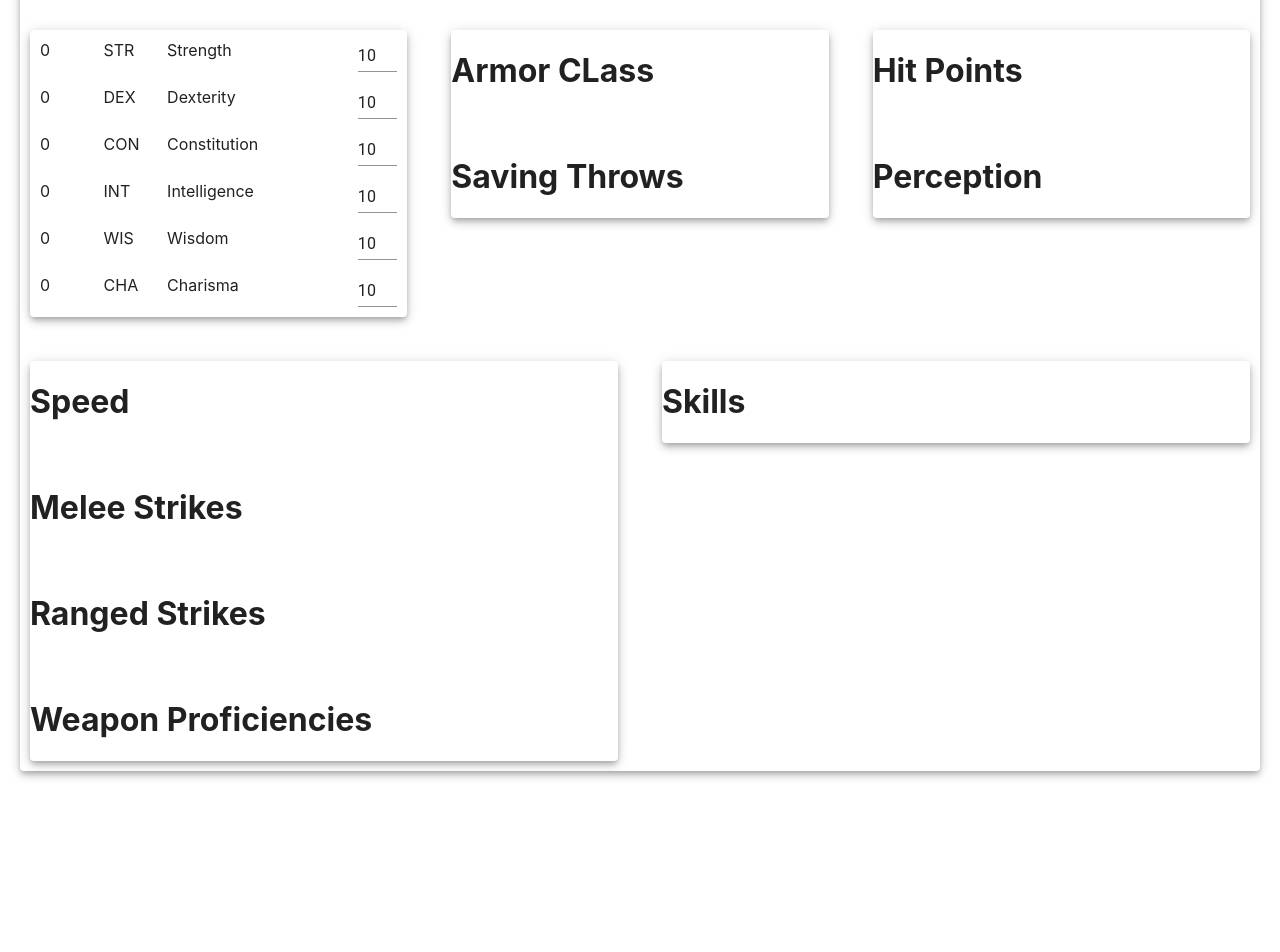
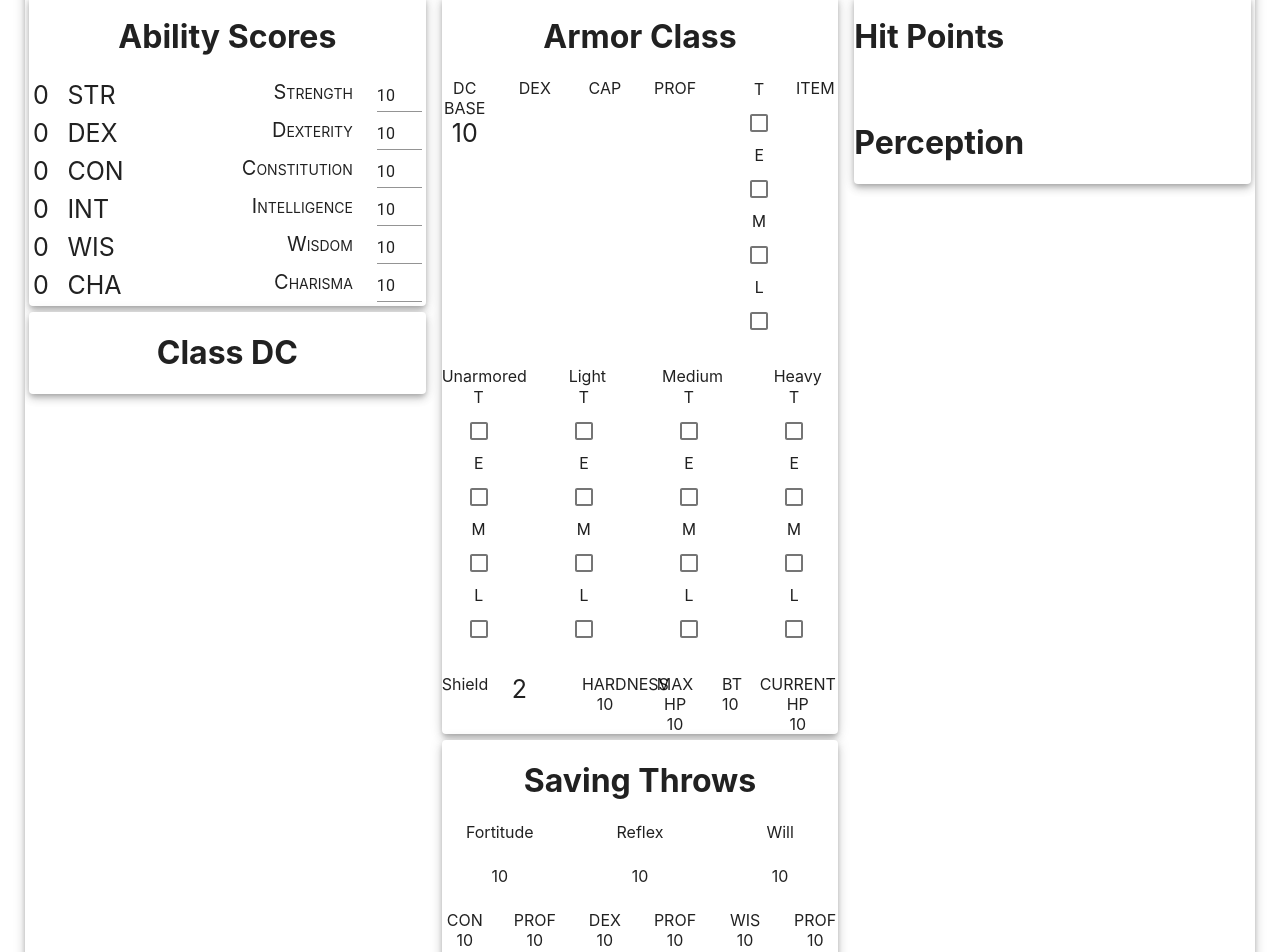
Before and after one commit to Wiljami/CharacterSheetPathfinder2E, a React (Create React App) app: page / in a window 1280 px wide. Shown: the part 500-1452 px from the top of the page. Before the commit the page ends 1291 px from the top, so only its background shows below. Built offline with nearby package versions, Linux system fonts and the light colour scheme.

Commit message:
More work.

```diff
--- a/package.json
+++ b/package.json
@@ -4,6 +4,7 @@
   "private": true,
   "dependencies": {
     "@material-ui/core": "^4.9.3",
+    "@material-ui/styles": "^4.9.0",
     "@testing-library/jest-dom": "^4.2.4",
     "@testing-library/react": "^9.3.2",
     "@testing-library/user-event": "^7.1.2",
--- a/src/AbilityScoreBox.js
+++ b/src/AbilityScoreBox.js
@@ -8,6 +8,7 @@ class AbilityScoreBox extends React.Component {
         const element =
             <div className="smallgap">
                 <Card elevation={5}>
+                    <h1 align="center">Ability Scores</h1>
                     <AbilityScore ability="Strength" score={10}/>
                     <AbilityScore ability="Dexterity" score={10}/>
                     <AbilityScore ability="Constitution" score={10}/>
@@ -37,20 +38,19 @@ class AbilityScore extends React.Component {
 
     render() {
         let modifier = Math.floor((this.state.score - 10) / 2)
-        if (modifier > 0) {
-            modifier = '+' + modifier
-        }
+        if (modifier > 0) modifier = '+' + modifier
+
         const element =
             <div className="smallgap">
                 <Grid container spacing = {3}>
-                    <Grid item xs={2}>
-                        {modifier}
+                    <Grid item xs={1}>
+                        <div className="large-font">{modifier}</div>
                     </Grid>
-                    <Grid item xs={2}>
-                        {this.shortAtt}
+                    <Grid item xs={1}>
+                        <div className="large-font">{this.shortAtt}</div>
                     </Grid>
-                    <Grid item xs={6}>
-                        {this.ability}
+                    <Grid item xs={8}>
+                        <div className="centerHeader">{this.ability}</div>
                     </Grid>
                     <Grid item xs={2}>
                         <TextField type="number" onChange={this.onChange} value={this.state.score}/>
--- a/src/App.js
+++ b/src/App.js
@@ -1,6 +1,6 @@
 import React from 'react';
+import './index.css';
 import Sheet from "./Sheet";
-import './index.css';
 
 class App extends React.Component {
     render() {
--- /dev/null
+++ b/src/ArmorClassBox.js
@@ -0,0 +1,93 @@
+import React from "react";
+import Grid from "@material-ui/core/Grid";
+import TEML from "./TEML";
+import {Card} from "@material-ui/core";
+
+class ArmorClassBox extends React.Component {
+    render () {
+        const element = <div className="smallgap">
+            <Card elevation={5}>
+                <h1 align="center">Armor Class</h1>
+                <Grid container spacing = {3}>
+                    <Grid item xs={2}>
+                        <div align="center">DC BASE</div>
+                        <div className="large-font" align="center">10</div>
+                    </Grid>
+                    <Grid item xs={2}>
+                        <div align="center">DEX</div>
+                    </Grid>
+                    <Grid item xs={2}>
+                        <div align="center">CAP</div>
+                    </Grid>
+                    <Grid item xs={2}>
+                        <div align="center">PROF</div>
+                    </Grid>
+                    <Grid item xs={2}>
+                        <TEML/>
+                    </Grid>
+                    <Grid item xs={2}>
+                        <div align="center">ITEM</div>
+                    </Grid>
+
+                    <Grid item xs={3}>
+                        <div align="center">Unarmored</div>
+                        <TEML/>
+                    </Grid>
+                    <Grid item xs={3}>
+                        <div align="center">Light</div>
+                        <TEML/>
+                    </Grid>
+                    <Grid item xs={3}>
+                        <div align="center">Medium</div>
+                        <TEML/>
+                    </Grid>
+                    <Grid item xs={3}>
+                        <div align="center">Heavy</div>
+                        <TEML/>
+                    </Grid>
+
+                    <Grid item xs={12}>
+                        <Shield/>
+                    </Grid>
+
+                </Grid>
+            </Card>
+        </div>
+        return element
+    }
+}
+
+class Shield extends React.Component {
+    render() {
+        const element= <div>
+            <Grid container spacing = {3}>
+                <Grid item xs={2}>
+                    <div>Shield</div>
+                </Grid>
+                <Grid item xs={2}>
+                    <div className="large-font">2</div>
+                </Grid>
+                <Grid item xs={2}>
+                    <div align="center">HARDNESS</div>
+                    <div align="center">10</div>
+                </Grid>
+                <Grid item xs={2}>
+                    <div align="center">MAX HP</div>
+                    <div align="center">10</div>
+                </Grid>
+                <Grid item xs={1}>
+                    <div align="center">BT</div>
+                    <div align="center">10</div>
+                </Grid>
+                <Grid item xs={3}>
+                    <div align="center">CURRENT HP</div>
+                    <div align="center">10</div>
+                </Grid>
+            </Grid>
+        </div>
+
+        return element
+    }
+}
+
+export default ArmorClassBox
--- a/src/ArmorSaves.js
+++ /dev/null
@@ -1,22 +0,0 @@
-import React from "react";
-import {Card} from "@material-ui/core";
-import Grid from "@material-ui/core/Grid";
-
-class ArmorSaves extends React.Component {
-    render() {
-        return <div className="smallgap">
-            <Card elevation={5}>
-                <Grid container spacing = {3}>
-                    <Grid item xs={12}>
-                        <h1>Armor CLass</h1>
-                    </Grid>
-                    <Grid item xs={12}>
-                        <h1>Saving Throws</h1>
-                    </Grid>
-                </Grid>
-            </Card>
-        </div>
-    }
-}
-
-export default ArmorSaves
--- /dev/null
+++ b/src/ClassDC.js
@@ -0,0 +1,18 @@
+import React from "react";
+import {Card} from "@material-ui/core";
+
+
+class ClassDC extends React.Component {
+    render() {
+        const element =
+            <div className="smallgap">
+                <Card elevation={5}>
+                    <h1 align="center">Class DC</h1>
+                </Card>
+            </div>
+        return element
+    }
+}
+
+
+export default ClassDC;
--- /dev/null
+++ b/src/SavingThrowBox.js
@@ -0,0 +1,69 @@
+import React from "react";
+import Grid from "@material-ui/core/Grid";
+import TEML from "./TEML";
+import TextField from "@material-ui/core/TextField";
+import {Card} from "@material-ui/core";
+
+class SavingThrowBox extends React.Component {
+    render () {
+        const element = <div className="smallgap">
+            <Card elevation={5}>
+                <h1 align="center">Saving Throws</h1>
+                <Grid container spacing = {3}>
+                    <Grid item xs={4}>
+                        <SavingThrow ability="CON" name="Fortitude"/>
+                    </Grid>
+                    <Grid item xs={4}>
+                        <SavingThrow ability="DEX" name="Reflex"/>
+                    </Grid>
+                    <Grid item xs={4}>
+                        <SavingThrow ability="WIS" name="Will"/>
+                    </Grid>
+                    <Grid item xs={12}>
+                        <TextField label="Notes" fullWidth margin="normal"/>
+                    </Grid>
+                </Grid>
+            </Card>
+        </div>
+        return element
+    }
+}
+
+class SavingThrow extends React.Component {
+    constructor(props) {
+        super(props)
+        this.ability = props.ability
+        this.name = props.name
+    }
+
+    render() {
+        const element = <div>
+            <Grid container spacing = {3}>
+                <Grid item xs={12}>
+                    <div align="center">{this.name}</div>
+                </Grid>
+                <Grid item xs={12}>
+                    <div align="center">10</div>
+                </Grid>
+                <Grid item xs={6}>
+                    <div align="center">{this.ability}</div>
+                    <div align="center">10</div>
+                </Grid>
+                <Grid item xs={6}>
+                    <div align="center">PROF</div>
+                    <div align="center">10</div>
+                </Grid>
+                <Grid item xs={6}>
+                    <div align="center">ITEM</div>
+                    <div align="center">10</div>
+                </Grid>
+                <Grid item xs={6}>
+                    <TEML/>
+                </Grid>
+            </Grid>
+        </div>
+        return element
+    }
+}
+
+export default SavingThrowBox
--- a/src/Sheet.js
+++ b/src/Sheet.js
@@ -4,18 +4,20 @@ import Grid from "@material-ui/core/Grid";
 import NameBox from "./NameBox";
 import DetailsBox from "./DetailsBox";
 import AbilityScoreBox from "./AbilityScoreBox";
-import ArmorSaves from "./ArmorSaves";
 import HPPerception from "./HPPerception";
 import AttackBox from "./AttackBox";
 import SkillBox from "./SkillBox";
 import LogoBox from "./LogoBox";
 import LevelBox from "./LevelBox";
+import ClassDC from "./ClassDC";
+import ArmorClassBox from "./ArmorClassBox";
+import SavingThrowBox from "./SavingThrowBox";
 
 class Sheet extends React.Component {
     render() {
         return <div className="largegap">
             <Card elevation={5}>
-                <Grid container spacing = {3}>
+                <Grid container spacing = {1}>
                     <Grid item xs={2}>
                         <LogoBox/>
                     </Grid>
@@ -30,9 +32,11 @@ class Sheet extends React.Component {
                     </Grid>
                     <Grid item xs={4}>
                         <AbilityScoreBox/>
+                        <ClassDC/>
                     </Grid>
                     <Grid item xs={4}>
-                        <ArmorSaves/>
+                        <ArmorClassBox/>
+                        <SavingThrowBox/>
                     </Grid>
                     <Grid item xs={4}>
                         <HPPerception/>
--- /dev/null
+++ b/src/TEML.js
@@ -0,0 +1,32 @@
+import React from "react";
+import Checkbox from "@material-ui/core/Checkbox";
+import FormGroup from "@material-ui/core/FormGroup";
+import FormControlLabel from "@material-ui/core/FormControlLabel";
+
+class TEML extends React.Component {
+    render() {
+        const element = <div className="teml">
+            <FormGroup row>
+                <FormControlLabel labelPlacement="top"
+                    control={<Checkbox/>}
+                    label="T"
+                />
+                <FormControlLabel labelPlacement="top"
+                    control={<Checkbox/>}
+                    label="E"
+                />
+                <FormControlLabel labelPlacement="top"
+                    control={<Checkbox/>}
+                    label="M"
+                />
+                <FormControlLabel labelPlacement="top"
+                    control={<Checkbox/>}
+                    label="L"
+                />
+            </FormGroup>
+        </div>
+        return element
+    }
+}
+
+export default TEML
--- a/src/index.css
+++ b/src/index.css
@@ -1,5 +1,5 @@
 body {
-  margin: 0px;
+  margin: 5px;
   font-family: -apple-system, BlinkMacSystemFont, 'Segoe UI', 'Roboto', 'Oxygen',
     'Ubuntu', 'Cantarell', 'Fira Sans', 'Droid Sans', 'Helvetica Neue',
     sans-serif;
@@ -18,6 +18,30 @@ div.largegap {
 }
 
 div.smallgap {
-  padding: 5px;
-  margin: 5px;
+  padding: 2px;
+  margin: 2px;
 }
+
+div.large-font {
+  font-size: 25px;
+}
+
+div.centerHeader {
+  text-align: right;
+  font-size: 20px;
+  font-variant: small-caps;
+}
+
+.FormControlLabel-teml {
+  margin: 1px;
+  padding: 1px;
+}
+
+.CheckBox-teml {
+  margin: 1px;
+  padding: 1px;
+}
+
+div.teml {
+  margin: 0;
+}
```
Also changed, not shown: 1 other file (tests, documents, lock files or other folders).
